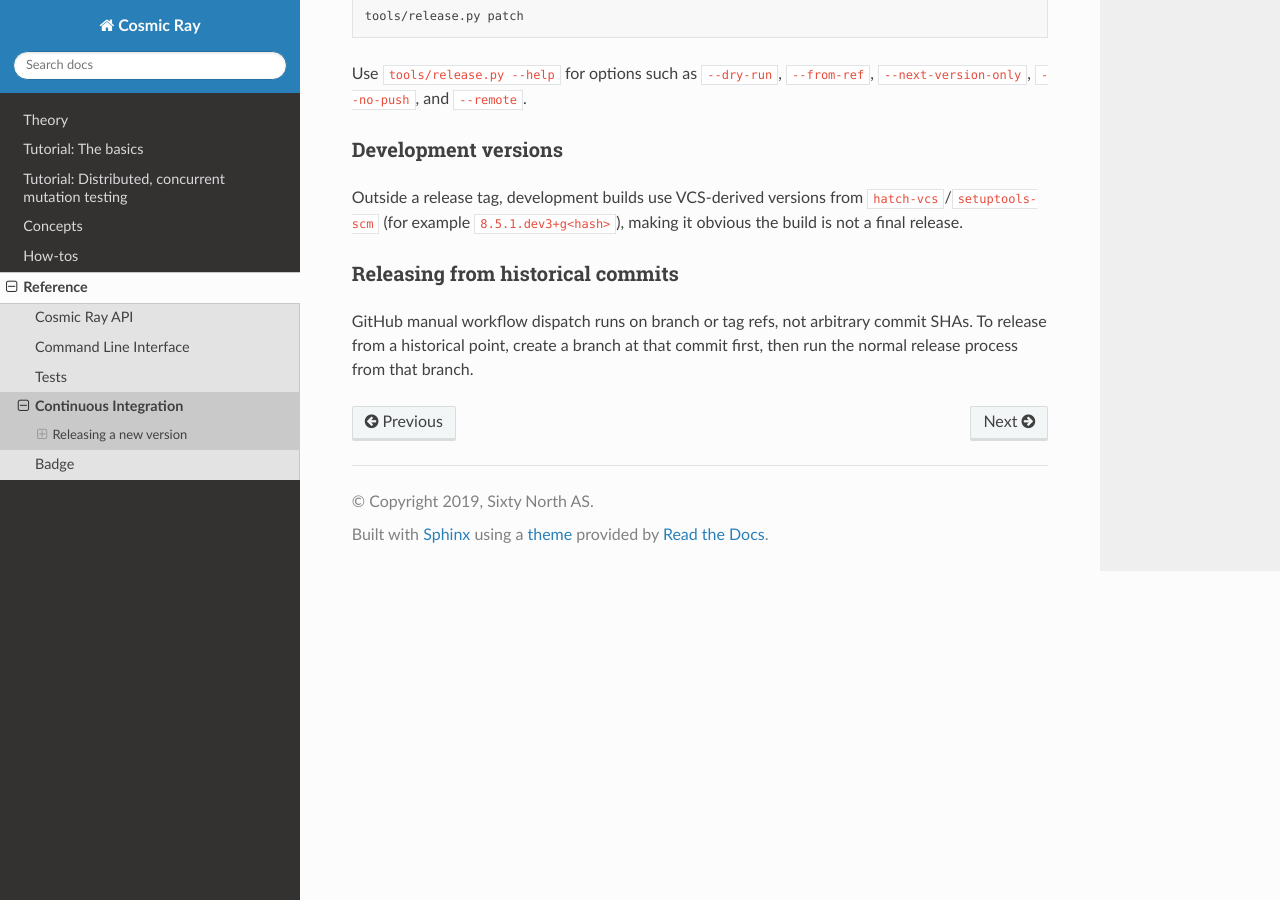
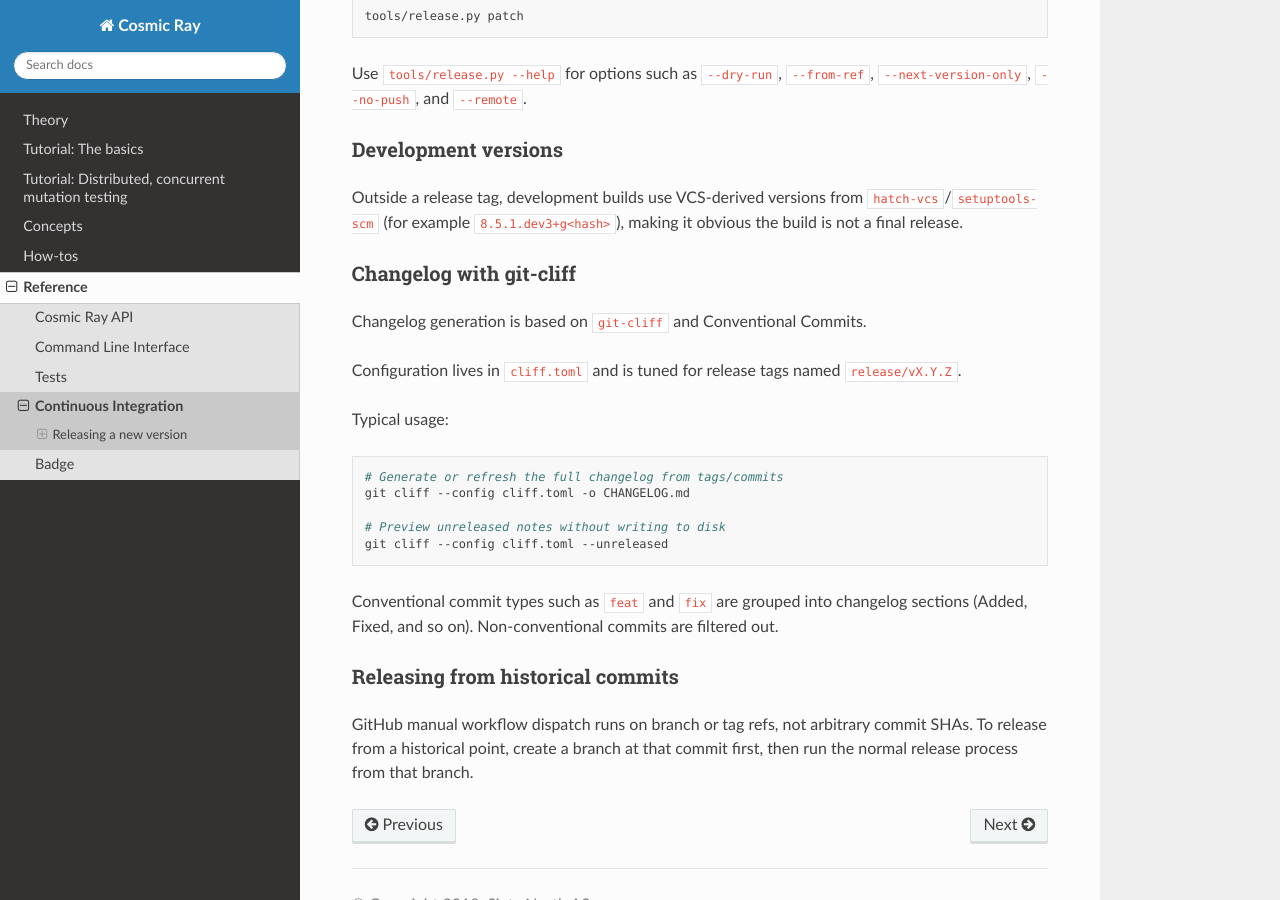
Before and after one commit to sixty-north/cosmic-ray, a Sphinx documentation site: the page built from docs/source/reference/continuous_integration.rst, in a window 1280 px wide and 900 px high, scrolled down 1003 px. Built offline with Sphinx 7.4.7 and the Read the Docs theme 3.1.0, drawn with Linux system fonts in a browser that asks for light colours.

Commit message:
docs(changelog): sketch git-cliff workflow and conventional commits

```diff
--- a/docs/source/reference/continuous_integration.rst
+++ b/docs/source/reference/continuous_integration.rst
@@ -55,6 +55,27 @@
 ``hatch-vcs``/``setuptools-scm`` (for example ``8.5.1.dev3+g<hash>``), making
 it obvious the build is not a final release.
 
+Changelog with git-cliff
+------------------------
+
+Changelog generation is based on ``git-cliff`` and Conventional Commits.
+
+Configuration lives in ``cliff.toml`` and is tuned for release tags named
+``release/vX.Y.Z``.
+
+Typical usage:
+
+.. code-block:: bash
+
+   # Generate or refresh the full changelog from tags/commits
+   git cliff --config cliff.toml -o CHANGELOG.md
+
+   # Preview unreleased notes without writing to disk
+   git cliff --config cliff.toml --unreleased
+
+Conventional commit types such as ``feat`` and ``fix`` are grouped into changelog
+sections (Added, Fixed, and so on). Non-conventional commits are filtered out.
+
 Releasing from historical commits
 ---------------------------------
 
```
Also changed, not shown: AGENTS.md (+1 -1 lines), CHANGELOG.md (added, +5 -0 lines), CONTRIBUTING.rst (+14 -23 lines), cliff.toml (added, +55 -0 lines).
